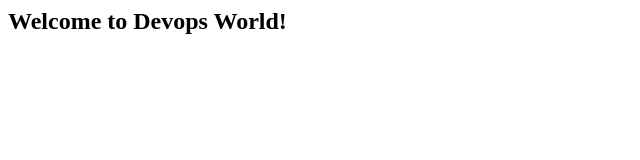
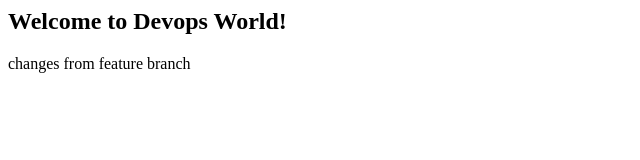
Before and after one commit to Raufuddin/apex, a plain HTML site: page index.html in a window 1280 px wide. Shown: the whole page, without its empty margins (0-640 px from the left). Drawn offline with Linux system fonts and the light colour scheme.

Commit message:
Update index.html

```diff
--- a/index.html
+++ b/index.html
@@ -3,3 +3,4 @@
 <h2>Welcome to  Devops World!</h2>
 </body>
 </html>
+changes from feature branch
```
